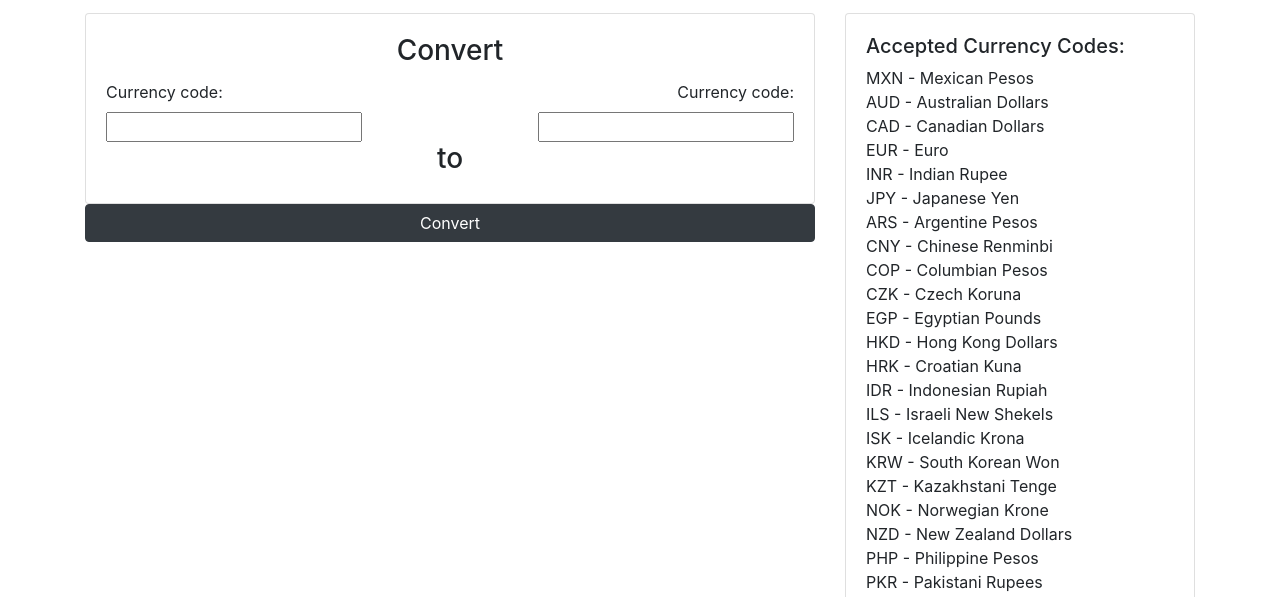
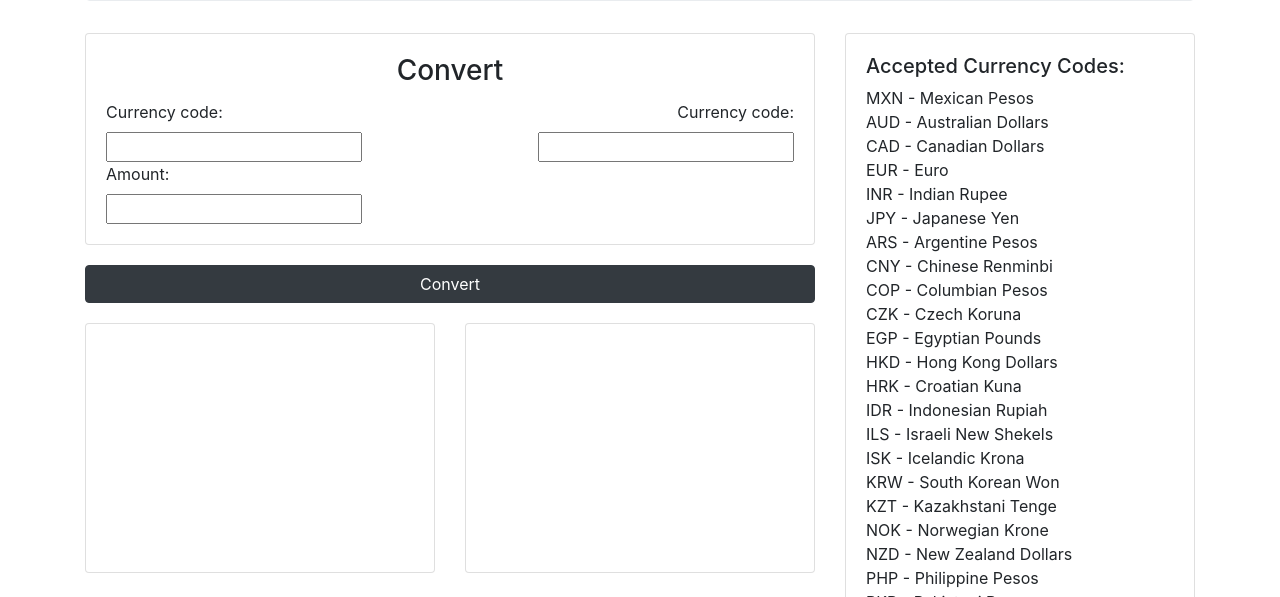
Before and after one commit to Joebenitus/currency-exchanger, a website built with webpack: page src/index.html in a window 1280 px wide. Shown: the part 203-800 px from the top of the page. Built offline with nearby package versions, Linux system fonts and the light colour scheme.

Commit message:
add layout for styling

```diff
--- a/src/css/styles.css
+++ b/src/css/styles.css
@@ -1,3 +1,7 @@
+.top-margin {
+  margin-top: 20;
+}
+
 button {
   width: 100%;
 }
@@ -6,6 +10,10 @@ button {
   float: right;
 }
 
+.result-cards {
+  height: 250px;
+}
+
 h3 {
   text-align: center;
 }
--- a/src/index.html
+++ b/src/index.html
@@ -4,24 +4,46 @@
 </head>
 <body>
   <div class="container">
-    <div class="jumbotron">
+    <div class="jumbotron top-margin">
       <h1>Currency Converter</h1>
     </div>
-    <div class="row">
+    <div class="row top-margin">
       <div class="col-md-8">
         <div class="card">
           <div class="card-body">
             <h3 class="card-title convertText">Convert</h3>
-            <label for="dollar-amt">Currency code:</label>
-            <label for="currency" class="box1">Currency code:</label><br>
-            <input id="dollar-amt" type="text">
-            <input class="box1" id="currency" type="text">
-            <h3 class="toText">to</h3>
+            <label for="currency1">Currency code:</label>
+            <label for="currency2" class="box1">Currency code:</label><br>
+            <input id="currency1" type="text">
+            <input class="box1" id="currency2" type="text"><br>
+            <label for="amount">Amount:</label><br>
+            <input id="amount" type="text">
           </div>
         </div>
-        <button class="btn btn-dark" id="btn-submit">Convert</button>
+        <button class="btn btn-dark top-margin" id="btn-submit">Convert</button>
         <div class="showConversion"></div>
         <div class="showError"></div>
+
+        <!-- result cards -->
+        <div class="row top-margin">
+          <div class="col-md-6">
+            <div class="card result-cards">
+              <div class="card-body">
+                <h4 class="card-title" id="result1-card-title"></h4>
+                <p id="result1-card"></p>
+              </div>
+            </div>
+          </div>
+          <div class="col-md-6">
+            <div class="card result-cards">
+              <div class="card-body">
+                <h4 class="card-title" id="result1-card-title"></h4>
+                <p id="result1-card"></p>
+              </div>
+            </div>
+          </div>
+        </div>
+
       </div>
       <div class="col-md-4">
         <div class="card">
```
